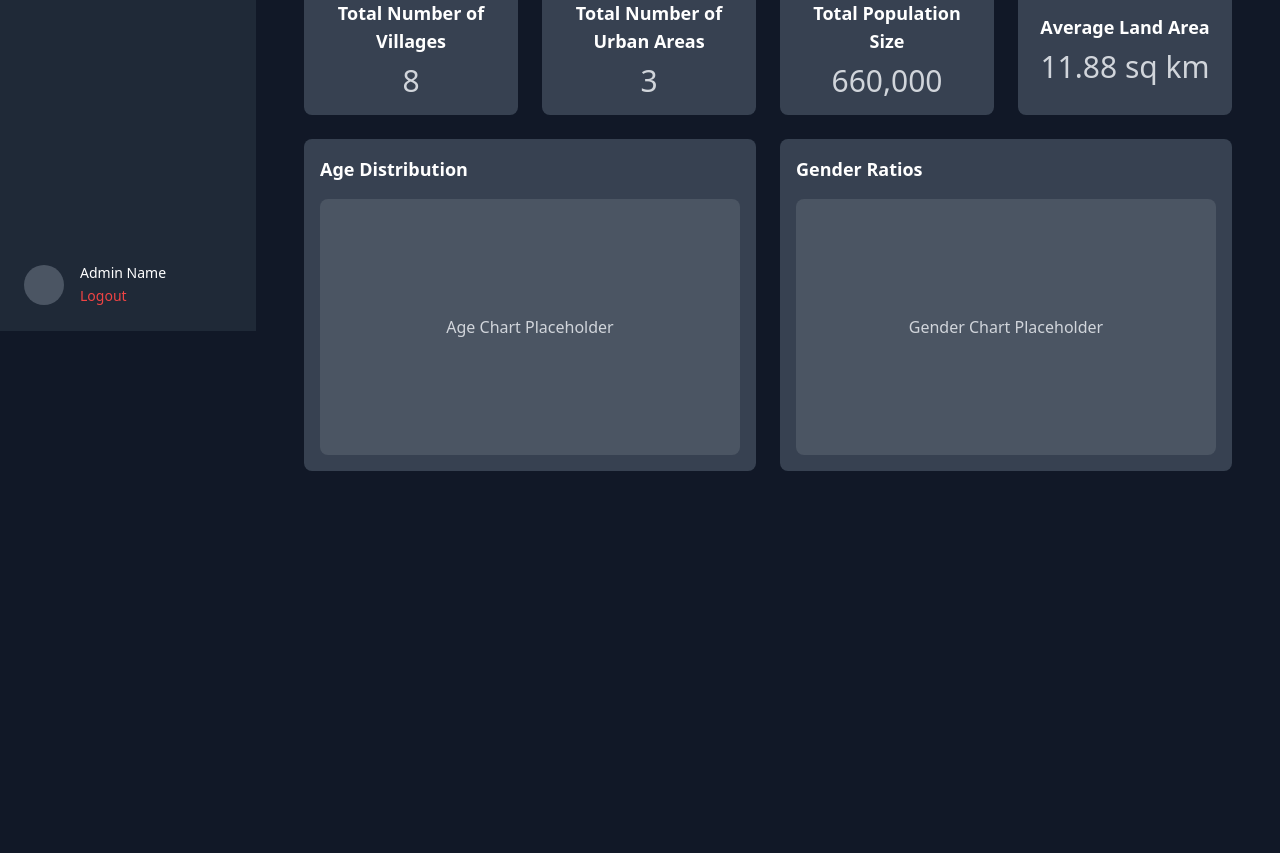
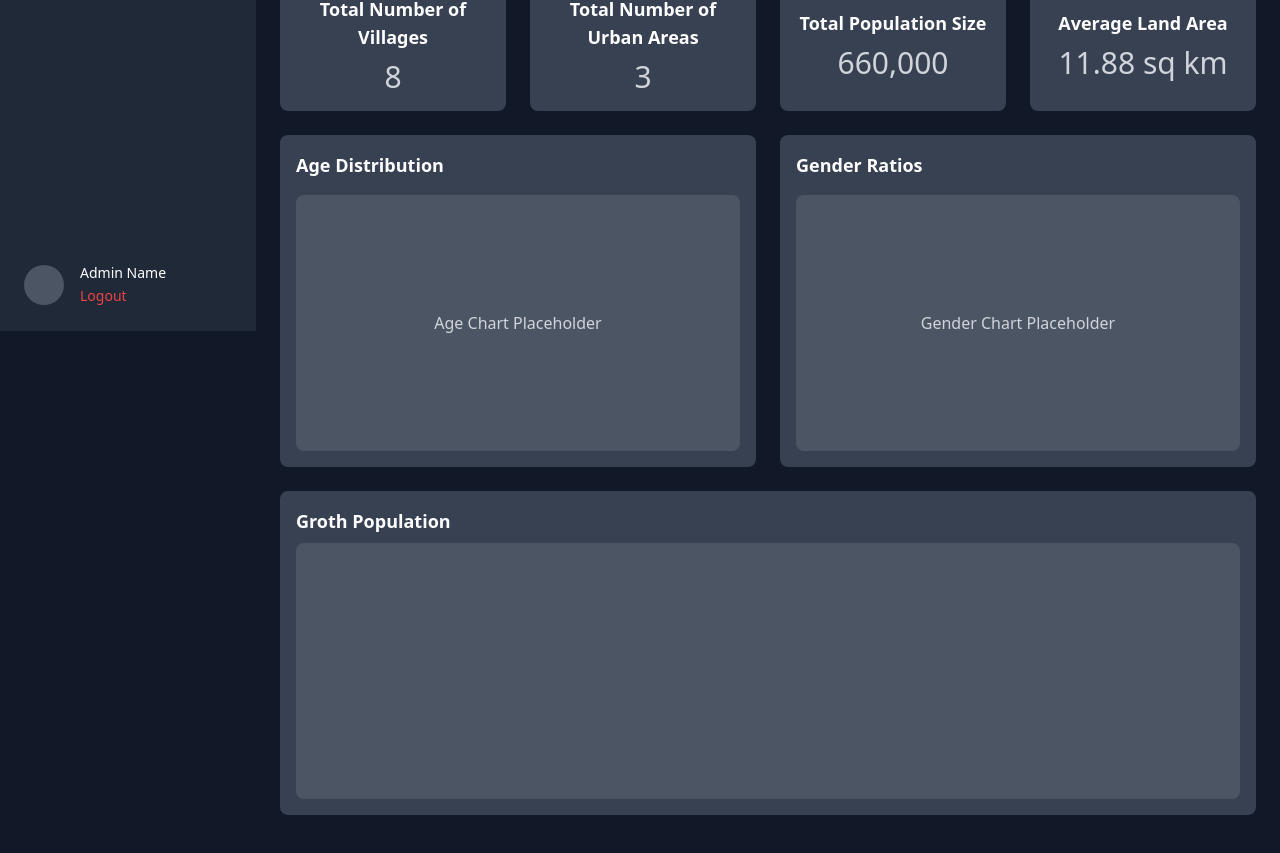
Before and after one commit to yazanedali/VMS_React, a React (Vite) app: page / in a window 1280 px wide. Shown: the part 469-1322 px from the top of the page. Before the commit the page ends 988 px from the top, so only its background shows below. Built offline with nearby package versions, Linux system fonts and the light colour scheme.

Commit message:
full structer

```diff
--- a/src/App.tsx
+++ b/src/App.tsx
@@ -12,16 +12,17 @@ const App: React.FC = () => {
   return (
     <Router>
       <div className="flex">
-        {/* السايدبار مع حالة isOpen */}
         <Sidebar isOpen={isOpen} setIsOpen={setIsOpen} />
 
-        {/* المحتوى الذي سيملأ الشاشة */}
-        <div className="flex-1 bg-gray-900 p-6 md:ml-64">
+        <div className={`flex-1 my-5 p-6 md:ml-64 h-full transition-all duration-300 ${
+        isOpen ? 'ml-64' : 'ml-0'
+      } md:ml-0 md:pl-6
+          `}>
           <Routes>
-            <Route path="/" element={<Overview isOpen={isOpen} />} />
-            <Route path="/village-management" element={<VillageManagement />} />
-            <Route path="/chat" element={<Chat />} />
-            <Route path="/gallery" element={<Gallery />} />
+            <Route path="/" element={<Overview />} />
+            <Route path="/village-management" element={<VillageManagement/>} />
+            <Route path="/chat" element={<Chat/>} />
+            <Route path="/gallery" element={<Gallery/>} />
           </Routes>
         </div>
       </div>
--- a/src/Pages/Chat.tsx
+++ b/src/Pages/Chat.tsx
@@ -1,11 +1,12 @@
-interface IProps{
+import React from 'react';
 
-}
+const Chat: React.FC = () => {
+  return (
+    <div>
+      <h1 className="text-2xl font-bold mb-6 text-white">Chat</h1>
 
-const Chat = ({}:IProps) => {
-  return (
-    <div></div>
-  )
-}
+    </div>
+  );
+};
 
-export default Chat
+export default Chat;
--- a/src/Pages/Gallery.tsx
+++ b/src/Pages/Gallery.tsx
@@ -1,11 +1,13 @@
-interface IProps{
+import React from 'react';
 
-}
 
-const Gallery = ({}:IProps) => {
+const Gallery: React.FC = () => {
   return (
-    <div></div>
-  )
-}
+    <div>
+      <h1 className="text-2xl font-bold mb-6 text-white">Gallery</h1>
 
-export default Gallery
+    </div>
+  );
+};
+
+export default Gallery;
--- a/src/Pages/Overview.tsx
+++ b/src/Pages/Overview.tsx
@@ -1,16 +1,9 @@
 import React from 'react';
 
-interface OverviewProps {
-  isOpen: boolean;
-}
 
-const Overview: React.FC<OverviewProps> = ({ isOpen }) => {
+const Overview: React.FC = () => {
   return (
-    <div
-      className={`h-full p-6 transition-all duration-300 ${
-        isOpen ? 'ml-64' : 'ml-0'
-      } md:ml-0 md:pl-6`}
-    >
+    <div>
       <h1 className="text-2xl font-bold mb-6 text-white">Overview</h1>
 
       {/* Map Section */}
@@ -57,6 +50,12 @@ const Overview: React.FC<OverviewProps> = ({ isOpen }) => {
           </div>
         ))}
       </div>
+      {/* Charts population */}
+      <div className="bg-gray-700 p-4 rounded-lg mt-6">
+        <h2 className="text-lg font-bold text-white mb-2">Groth Population</h2>
+        <div className="h-64 bg-gray-600 rounded-lg flex items-center justify-center text-gray-300">
+        </div>
+    </div>
     </div>
   );
 };
--- a/src/Pages/VillageManagement.tsx
+++ b/src/Pages/VillageManagement.tsx
@@ -1,11 +1,12 @@
-interface IProps{
+import React from 'react';
 
-}
+const VillageManagement: React.FC = () => {
+  return (
+    <div>
+      <h1 className="text-2xl font-bold text-white">Village Management</h1>
 
-const VillageManagement = ({}:IProps) => {
-  return (
-    <div></div>
-  )
-}
+    </div>
+  );
+};
 
-export default VillageManagement
+export default VillageManagement;
--- a/src/components/Slidebar.tsx
+++ b/src/components/Slidebar.tsx
@@ -11,7 +11,7 @@ const Sidebar: React.FC<SidebarProps> = ({ isOpen, setIsOpen }) => {
     <div>
       <button
         onClick={() => setIsOpen(!isOpen)}
-        className="text-white md:hidden fixed top-4 left-4 z-50"
+        className="text-white md:hidden fixed top-1 left-4 z-50 text-xl"
       >
         ☰
       </button>
--- a/src/components/SliderLink.tsx
+++ b/src/components/SliderLink.tsx
@@ -8,7 +8,7 @@ type SidebarProps = {
 
 };
 
-const SidebarLink: React.FC<SidebarProps> = ({ icon, label, to,  }) => {
+const SidebarLink: React.FC<SidebarProps> = ({ icon, label, to}) => {
   return (
     <Link
       to={to}
```
Also changed, not shown: src/components/Content.tsx (deleted, +0 -31 lines).
